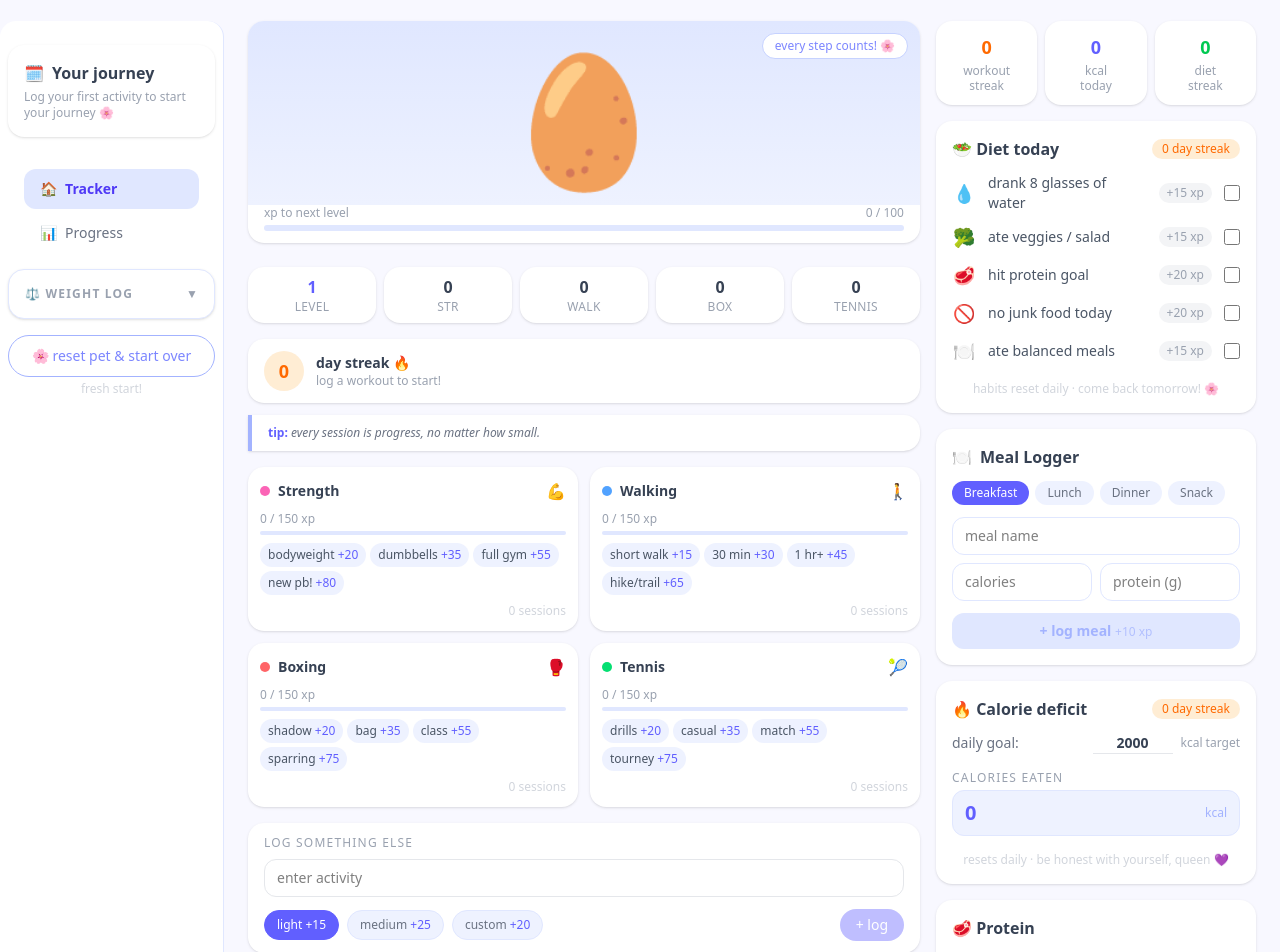
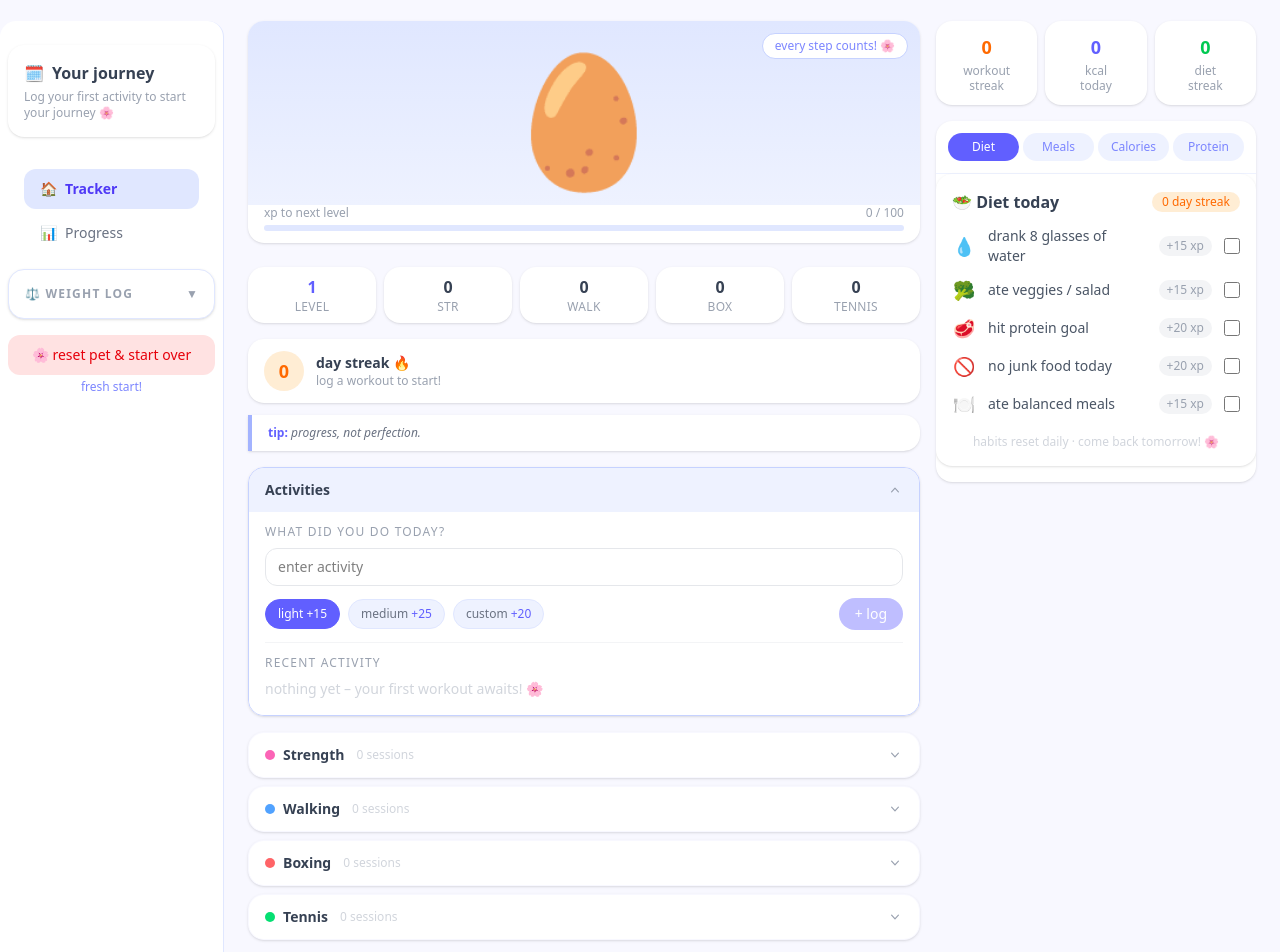
Before and after one commit to benringia/Virtual-Pet-Fitness, a Vue app: page / in a window 1280 px wide. Shown: the part 60-1012 px from the top of the page. Built offline with nearby package versions, Linux system fonts and the light colour scheme.

Commit message:
UI: Added new UI updates, Decluttered pt 2, relayout

```diff
--- a/index.html
+++ b/index.html
@@ -3,7 +3,7 @@
   <head>
     <meta charset="UTF-8" />
     <meta name="viewport" content="width=device-width, initial-scale=1.0" />
-    <title>Virtual Pet Fitness</title>
+    <title>Petfit | Virtual Pet Fitness Companion</title>
     <link rel="icon" type="image/svg+xml" href="/favicon.svg">
   </head>
   <body>
--- a/src/App.vue
+++ b/src/App.vue
@@ -40,7 +40,6 @@
           <div class="w-full lg:flex-1 min-w-0">
             <Pet />
             <WorkoutLogger />
-            <CaloriesBurned />
           </div>
 
           <!-- Right panel -->
@@ -60,10 +59,35 @@
                 <div class="text-xs text-gray-400 leading-tight mt-0.5">diet<br>streak</div>
               </div>
             </div>
-            <DietHabits />
-            <MealLogger />
-            <CaloriesTracker />
-            <ProteinCounter />
+            <!-- Tabbed right panel card -->
+            <div class="bg-white rounded-2xl shadow-sm overflow-hidden">
+              <!-- Tab bar -->
+              <div class="flex gap-1 p-3 border-b border-indigo-50">
+                <button
+                  v-for="tab in [
+                    { id: 'diet',     label: 'Diet' },
+                    { id: 'meals',    label: 'Meals' },
+                    { id: 'calories', label: 'Calories' },
+                    { id: 'protein',  label: 'Protein' },
+                  ]"
+                  :key="tab.id"
+                  @click="activeRightTab = tab.id"
+                  :class="activeRightTab === tab.id
+                    ? 'bg-indigo-500 text-white'
+                    : 'bg-indigo-50 text-indigo-400 hover:bg-indigo-100'"
+                  class="flex-1 text-xs font-medium py-1.5 px-2 rounded-full transition-colors"
+                >{{ tab.label }}</button>
+              </div>
+
+              <!-- Tab content -->
+              <div v-show="activeRightTab === 'diet'"><DietHabits /></div>
+              <div v-show="activeRightTab === 'meals'"><MealLogger /></div>
+              <div v-show="activeRightTab === 'calories'">
+                <CaloriesTracker />
+                <CaloriesBurned />
+              </div>
+              <div v-show="activeRightTab === 'protein'"><ProteinCounter /></div>
+            </div>
           </div>
 
         </div>
@@ -106,4 +130,5 @@ import { checkDayRollover } from './utils/dates.js'
 onMounted(() => checkDayRollover(state))
 
 const activeView = ref('tracker')
+const activeRightTab = ref('diet')
 </script>
--- a/src/components/StatsPanel.vue
+++ b/src/components/StatsPanel.vue
@@ -17,20 +17,50 @@
   <!-- Reset button -->
   <div class="text-center mb-6">
     <button
-      @click="confirmReset"
-      class="w-full py-2.5 rounded-full border border-indigo-300 text-indigo-400 text-sm hover:bg-indigo-50 transition-colors"
+      @click="showResetModal = true"
+      class="w-full py-2.5 rounded-xl bg-red-100 hover:bg-red-200 text-red-600 text-sm transition-colors"
     >
       🌸 reset pet &amp; start over
     </button>
-    <p class="text-xs text-gray-300 mt-1">fresh start!</p>
+    <p class="text-xs text-indigo-400 mt-1">fresh start!</p>
   </div>
+
+  <!-- Reset confirmation modal -->
+  <Teleport to="body">
+    <div
+      v-if="showResetModal"
+      class="fixed inset-0 bg-black/40 z-50 flex items-center justify-center"
+      @click.self="showResetModal = false"
+    >
+      <div class="bg-white rounded-2xl p-6 shadow-lg max-w-sm w-full mx-4">
+        <h2 class="font-medium text-gray-800 mb-2">Reset everything?</h2>
+        <p class="text-sm text-gray-500 mb-6">This will erase all your progress, workouts, and data. This cannot be undone.</p>
+        <div class="flex gap-3 justify-end">
+          <button
+            @click="showResetModal = false"
+            class="bg-indigo-50 text-indigo-600 rounded-xl px-5 py-2 text-sm font-medium hover:bg-indigo-100 transition-colors"
+          >
+            Cancel
+          </button>
+          <button
+            @click="handleReset"
+            class="bg-red-100 text-red-600 rounded-xl px-5 py-2 text-sm font-medium hover:bg-red-200 transition-colors"
+          >
+            Reset
+          </button>
+        </div>
+      </div>
+    </div>
+  </Teleport>
 </template>
 
 <script setup>
-import { computed } from 'vue'
+import { ref, computed } from 'vue'
 import { state } from '../store/state.js'
 import { resetState } from '../store/persistence.js'
 import { getTodayDate, daysBetween, formatDate } from '../utils/dates.js'
+
+const showResetModal = ref(false)
 
 const dayNumber = computed(() =>
   state.startDate ? daysBetween(state.startDate, getTodayDate()) + 1 : null
@@ -39,9 +69,8 @@ const formattedStart = computed(() =>
   state.startDate ? formatDate(state.startDate) : null
 )
 
-function confirmReset() {
-  if (confirm('Reset your pet and start over? This cannot be undone.')) {
-    resetState(state)
-  }
+function handleReset() {
+  resetState(state)
+  showResetModal.value = false
 }
 </script>
--- a/src/components/WorkoutLogger.vue
+++ b/src/components/WorkoutLogger.vue
@@ -14,68 +14,45 @@
 
   <!-- Tip banner -->
   <div class="border-l-4 border-indigo-300 bg-white rounded-r-2xl shadow-sm mb-4 px-4 py-2.5">
-    <p class="text-xs text-gray-500 italic">
-      <span class="text-indigo-500 font-semibold not-italic">tip:</span> {{ currentTip }}
+    <Transition name="tip-fade" mode="out-in">
+      <p :key="tipIndex" class="text-xs text-gray-500 italic">
+        <span class="text-indigo-500 font-semibold not-italic">tip:</span> {{ TIPS[tipIndex % TIPS.length] }}
       </p>
+    </Transition>
   </div>
 
-  <!-- Workout type grid (2x2) -->
-  <div class="grid grid-cols-2 gap-3 mb-4">
+  <!-- Custom & Recent collapsible -->
   <div
-      v-for="type in MAIN_TYPES"
-      :key="type"
-      class="bg-white rounded-2xl shadow-sm p-3"
+    class="rounded-2xl shadow-sm overflow-hidden border mb-4 transition-colors duration-200"
+    :class="showCustom ? 'border-indigo-200' : 'border-transparent'"
   >
-      <!-- Card header -->
-      <div class="flex items-center gap-2 mb-2">
-        <span class="w-2.5 h-2.5 rounded-full shrink-0" :class="WORKOUT_META[type].dot" />
-        <span class="text-sm font-semibold text-gray-700">{{ type }}</span>
-        <span class="ml-auto text-base">{{ WORKOUT_META[type].emoji }}</span>
-      </div>
+    <!-- Section header -->
+    <button
+      class="w-full flex items-center px-4 py-3 transition-colors duration-200"
+      :class="showCustom ? 'bg-indigo-50' : 'bg-white'"
+      @click="showCustom = !showCustom"
+    >
+      <span class="text-sm font-semibold text-gray-700">Activities</span>
+      <svg
+        class="w-4 h-4 text-gray-400 ml-auto transition-transform duration-200"
+        :class="{ 'rotate-180': showCustom }"
+        viewBox="0 0 20 20" fill="currentColor"
+      >
+        <path fill-rule="evenodd" d="M5.23 7.21a.75.75 0 011.06.02L10 11.168l3.71-3.938a.75.75 0 111.08 1.04l-4.25 4.5a.75.75 0 01-1.08 0l-4.25-4.5a.75.75 0 01.02-1.06z" clip-rule="evenodd" />
+      </svg>
+    </button>
 
-      <!-- XP progress bar -->
-      <div class="mb-0.5">
-        <div class="flex justify-between text-xs text-gray-400 mb-1">
-          <span>{{ todayXP[type] }} / {{ WORKOUT_CAP }} xp</span>
-        </div>
-        <div class="w-full bg-indigo-100 rounded-full h-1">
-          <div
-            class="bg-indigo-500 h-1 rounded-full transition-all duration-300"
-            :style="{ width: Math.min((todayXP[type] / WORKOUT_CAP) * 100, 100) + '%' }"
-          />
-        </div>
-      </div>
-
-      <!-- Sub-type pills -->
-      <div class="flex flex-wrap gap-1 mt-2">
-        <button
-          v-for="sub in WORKOUT_SUBTYPES[type]"
-          :key="sub.label"
-          @click="logWorkout(type, sub)"
-          class="text-xs px-2 py-1 rounded-full bg-indigo-50 text-gray-600 hover:bg-indigo-100 hover:text-indigo-600 transition-colors"
-        >
-          {{ sub.label }} <span class="text-indigo-500">+{{ sub.xp }}</span>
-        </button>
-      </div>
-
-      <!-- Session count -->
-      <div class="text-right text-xs text-gray-300 mt-2">
-        {{ sessionCounts[type] }} sessions
-      </div>
-    </div>
-  </div>
-
-  <!-- Log something else (Custom) -->
-  <div class="bg-white rounded-2xl shadow-sm px-4 py-3 mb-4">
-    <p class="text-xs text-gray-400 uppercase tracking-widest mb-2">Log something else</p>
-
+    <!-- Section body -->
+    <div v-show="showCustom" class="bg-white px-4 pb-4">
+      <!-- Custom input -->
+      <div class="pt-3">
+        <p class="text-xs text-gray-400 uppercase tracking-widest mb-2">What did you do today?</p>
         <input
           v-model="activityName"
           type="text"
           placeholder="enter activity"
           class="w-full border border-gray-200 rounded-xl px-3 py-2 text-sm mb-3 focus:outline-none focus:border-indigo-300"
         />
-
         <div class="flex items-center gap-2">
           <button
             v-for="sub in CUSTOM_SUBTYPES"
@@ -100,8 +77,10 @@
         </div>
       </div>
 
+      <!-- Divider -->
+      <hr class="border-gray-100 my-3" />
+
       <!-- Recent activity -->
-  <div class="bg-white rounded-2xl shadow-sm px-4 py-3 mb-4">
       <p class="text-xs text-gray-400 uppercase tracking-widest mb-2">Recent activity</p>
       <p v-if="!recentWorkouts.length" class="text-sm text-gray-300">
         nothing yet – your first workout awaits! 🌸
@@ -117,10 +96,68 @@
         </li>
       </ul>
     </div>
+  </div>
+
+  <!-- Workout type accordions -->
+  <div class="space-y-2 mb-4">
+    <div
+      v-for="type in MAIN_TYPES"
+      :key="type"
+      class="rounded-2xl shadow-sm overflow-hidden border transition-colors duration-200"
+      :class="openWorkout === type ? 'border-indigo-200' : 'border-transparent'"
+    >
+      <!-- Accordion header -->
+      <button
+        class="w-full flex items-center gap-2 px-4 py-3 transition-colors duration-200"
+        :class="openWorkout === type ? 'bg-indigo-50' : 'bg-white'"
+        @click="openWorkout = openWorkout === type ? null : type"
+      >
+        <span class="w-2.5 h-2.5 rounded-full shrink-0" :class="WORKOUT_META[type].dot" />
+        <span class="text-sm font-semibold text-gray-700">{{ type }}</span>
+        <span class="text-xs text-gray-300 ml-1">{{ sessionCounts[type] }} sessions</span>
+        <svg
+          class="w-4 h-4 text-gray-400 ml-auto transition-transform duration-200"
+          :class="{ 'rotate-180': openWorkout === type }"
+          viewBox="0 0 20 20" fill="currentColor"
+        >
+          <path fill-rule="evenodd" d="M5.23 7.21a.75.75 0 011.06.02L10 11.168l3.71-3.938a.75.75 0 111.08 1.04l-4.25 4.5a.75.75 0 01-1.08 0l-4.25-4.5a.75.75 0 01.02-1.06z" clip-rule="evenodd" />
+        </svg>
+      </button>
+
+      <!-- Accordion body -->
+      <div v-if="openWorkout === type" class="bg-white px-4 pb-3">
+        <!-- XP progress bar -->
+        <div class="mb-2">
+          <div class="flex justify-between text-xs text-gray-400 mb-1">
+            <span>{{ todayXP[type] }} / {{ WORKOUT_CAP }} xp today</span>
+          </div>
+          <div class="w-full bg-indigo-100 rounded-full h-1">
+            <div
+              class="bg-indigo-500 h-1 rounded-full transition-all duration-300"
+              :style="{ width: Math.min((todayXP[type] / WORKOUT_CAP) * 100, 100) + '%' }"
+            />
+          </div>
+        </div>
+
+        <!-- Sub-type pills -->
+        <div class="flex flex-wrap gap-1">
+          <button
+            v-for="sub in WORKOUT_SUBTYPES[type]"
+            :key="sub.label"
+            @click="logWorkout(type, sub)"
+            class="text-xs px-2 py-1 rounded-full bg-indigo-50 text-gray-600 hover:bg-indigo-100 hover:text-indigo-600 transition-colors"
+          >
+            {{ sub.label }} <span class="text-indigo-500">+{{ sub.xp }}</span>
+          </button>
+        </div>
+      </div>
+    </div>
+  </div>
+
 </template>
 
 <script setup>
-import { ref, computed } from 'vue'
+import { ref, computed, onMounted, onUnmounted } from 'vue'
 import { state } from '../store/state.js'
 import { WORKOUT_SUBTYPES, WORKOUT_META, WORKOUT_CAP, addXP } from '../utils/xp.js'
 import { todayStr, maybeSetStartDate } from '../utils/dates.js'
@@ -136,17 +173,33 @@ const CUSTOM_SUBTYPES = [
 ]
 
 const TIPS = [
-  'consistency beats intensity – even a 10-min walk counts!',
+  'hydrate! water fuels your workouts.',
   'rest days are part of training. listen to your body.',
-  'every session is progress, no matter how small.',
-  'hydrate! water fuels your workouts.',
+  'every rep counts. show up for yourself.',
+  'progress, not perfection.',
+  'your future self will thank you.',
+  'consistency beats intensity. keep going.',
+  'small steps every day lead to big results.',
+  'fuel your body, it\'s the only one you have.',
+  'strength grows outside your comfort zone.',
+  'you are stronger than you think.',
 ]
 
 const selectedCustom = ref(CUSTOM_SUBTYPES[0])
 const activityName = ref('')
 const logged = ref(false)
+const openWorkout = ref(null)
+const showCustom = ref(true)
 
-const currentTip = TIPS[Math.floor(Math.random() * TIPS.length)]
+const tipIndex = ref(0)
+let tipTimer = null
+
+onMounted(() => {
+  tipIndex.value = Math.floor(Math.random() * TIPS.length)
+  tipTimer = setInterval(() => { tipIndex.value++ }, 10000)
+})
+
+onUnmounted(() => clearInterval(tipTimer))
 
 const today = todayStr()
 
@@ -190,3 +243,14 @@ function logCustom() {
 
 const recentWorkouts = computed(() => [...state.workouts].reverse().slice(0, 5))
 </script>
+
+<style scoped>
+.tip-fade-enter-active,
+.tip-fade-leave-active {
+  transition: opacity 0.4s ease;
+}
+.tip-fade-enter-from,
+.tip-fade-leave-to {
+  opacity: 0;
+}
+</style>
```
Also changed, not shown: src/components/CaloriesBurned.vue (+8 -8 lines), src/components/MealLogger.vue (+6 -2 lines), public/favicon.svg. Lines whose indentation alone changed are shown as unchanged.
